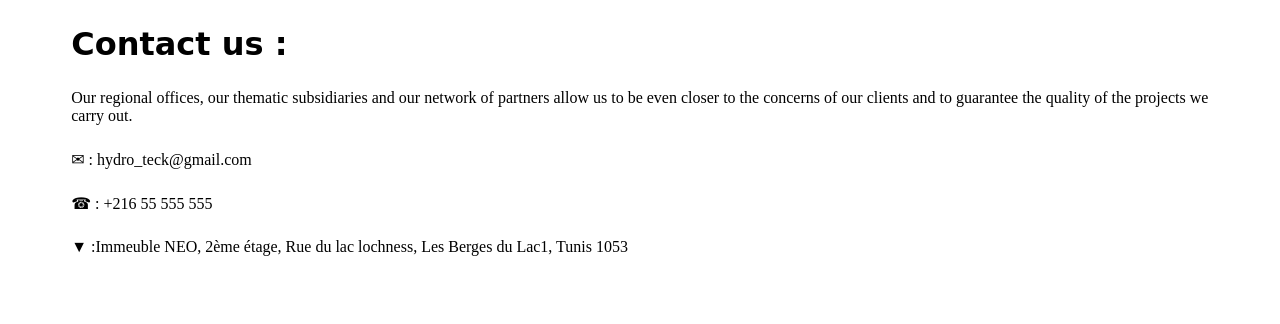
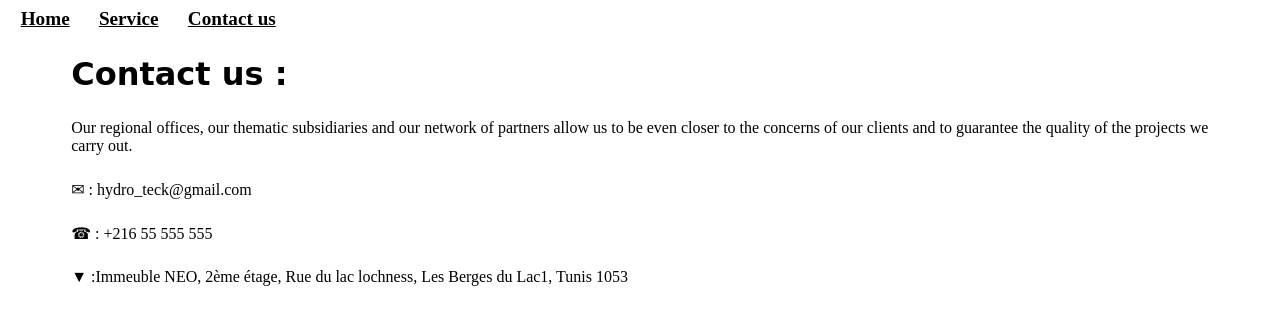
Before and after one commit to Mohamedlahmer/Ch.-Express, a website: page Public/ContactUs.html in a window 1280 px wide. Drawn offline with Linux system fonts and the light colour scheme.

Commit message:
second version

```diff
--- a/Public/ContactUs.html
+++ b/Public/ContactUs.html
@@ -10,6 +10,9 @@
 </head>
 
 <body>
+    <a href="/Index.html">Home</a>
+    <a href="/Services.html">Service</a>
+    <a href="/ContactUs.html">Contact us</a>
     <h1>Contact us :</h1>
     <p>Our regional offices, our thematic subsidiaries and our network of partners allow us to be even closer to the concerns
     of our clients and to guarantee the quality of the projects we carry out.</p>
--- a/Public/Css/ContactUs.css
+++ b/Public/Css/ContactUs.css
@@ -6,3 +6,10 @@ h1 {
 p {
   margin: 2% 5%;
 }
+
+a {
+  margin: 2% 1%;
+  color: black;
+  font-weight: bolder;
+  font-size: larger;
+}
--- a/Public/Css/Index.css
+++ b/Public/Css/Index.css
@@ -22,3 +22,9 @@ img:hover {
   transform: scale(1.1);
   cursor: grab;
 }
+a {
+  margin: 2% 1%;
+  color: black;
+  font-weight: bolder;
+  font-size: larger;
+}
--- /dev/null
+++ b/Public/Css/OutService.css
@@ -0,0 +1,3 @@
+h2 {
+  color: red;
+}
--- a/Public/Css/Services.css
+++ b/Public/Css/Services.css
@@ -13,3 +13,10 @@ div {
   display: flex;
   justify-content: center;
 }
+
+a {
+  margin: 2% 1%;
+  color: black;
+  font-weight: bolder;
+  font-size: larger;
+}
--- a/app.js
+++ b/app.js
@@ -1,6 +1,5 @@
 const express = require("express");
 const app = express();
-const port = 5000;
 
 /* middlewear timer*/
 
@@ -23,6 +22,7 @@ app.use(express.static("Public"));
 
 /* Server creating*/
 
+const port = 5000;
 app.listen(port, (error) => {
   error
     ? console.log(error)
```
Also changed, not shown: Public/Index.html (+3 -0 lines), Public/OutService.html (+1 -0 lines), Public/Services.html (+3 -1 lines).
